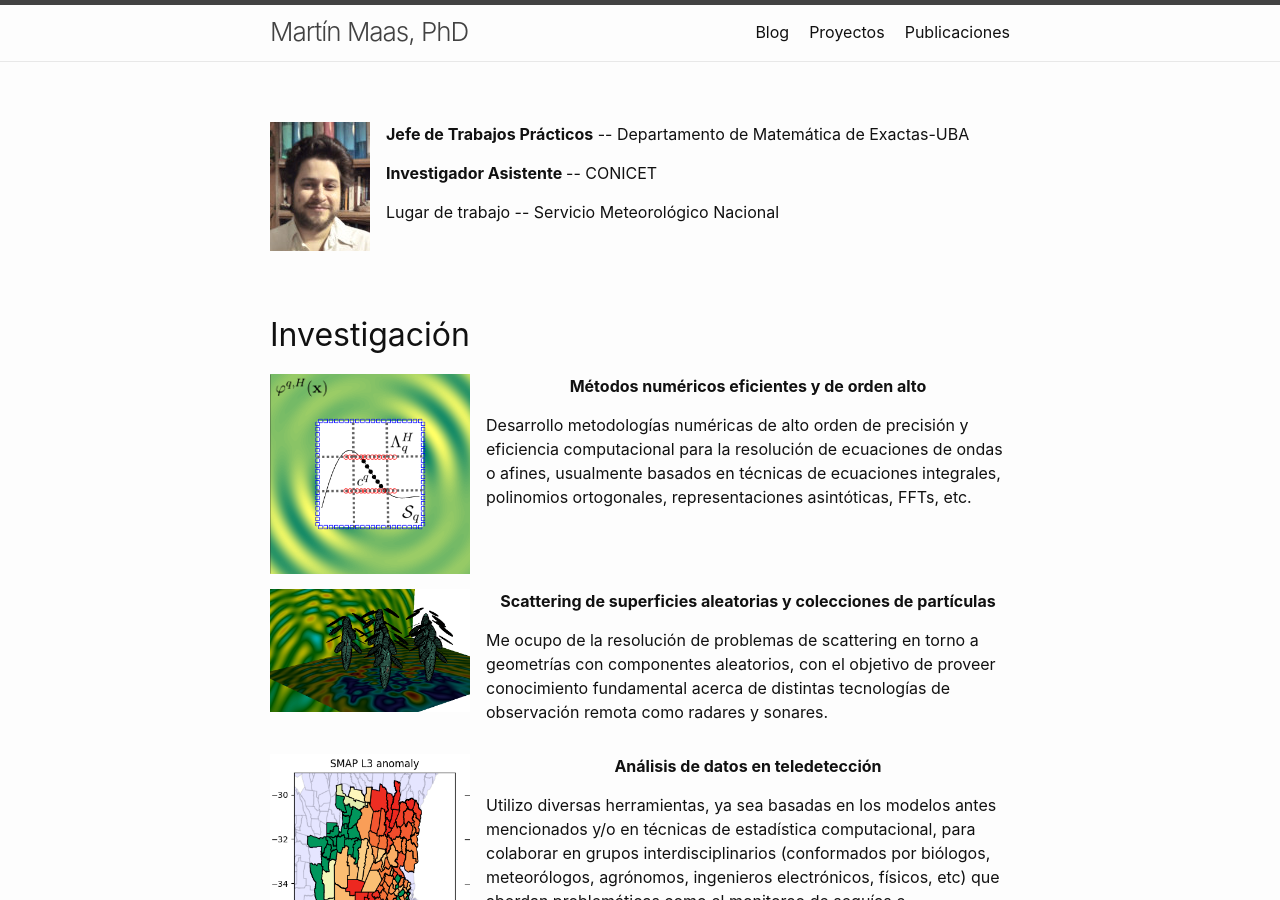
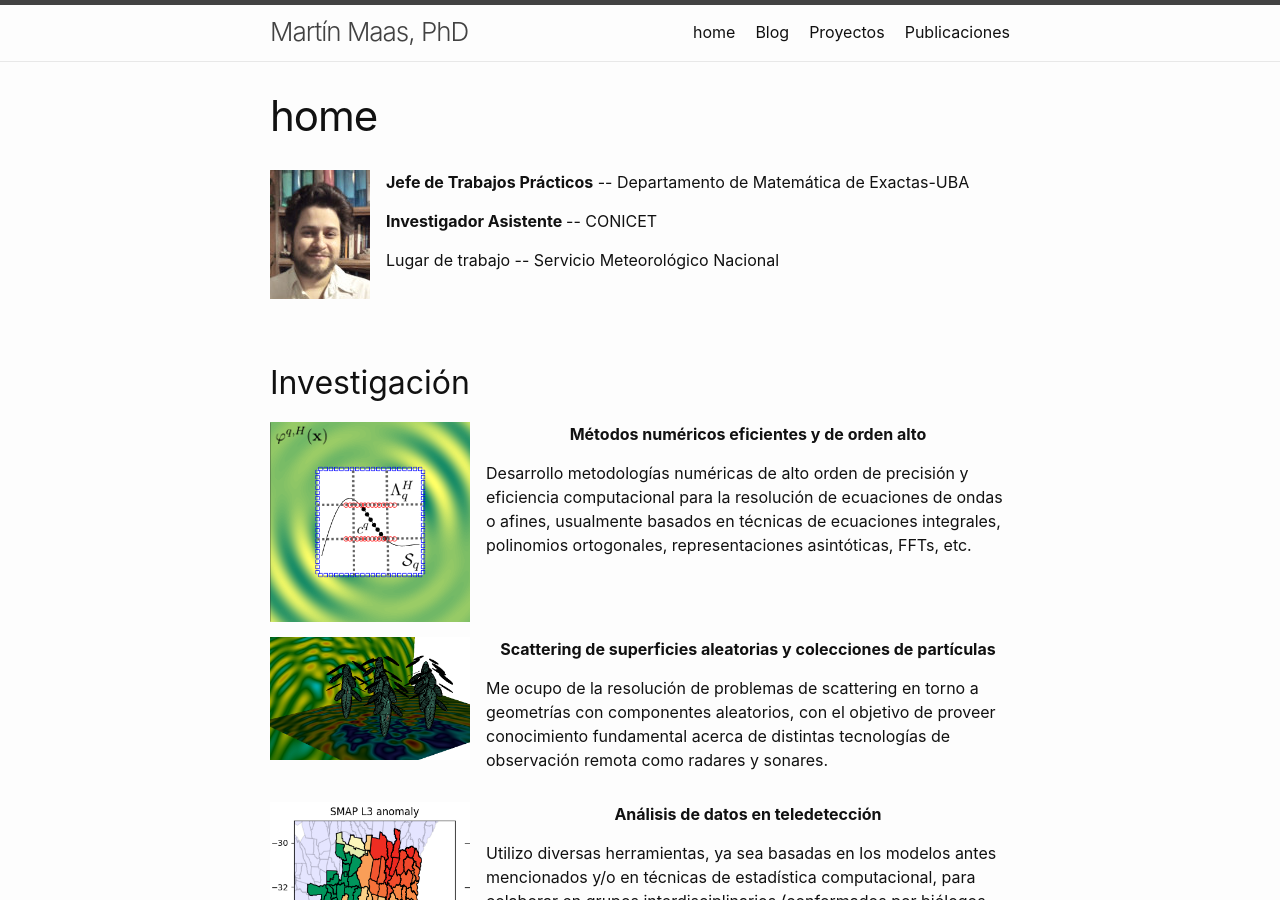
Before and after one commit to mdmaas/mdmaas.github.io, a Jekyll site: the page built from index.md, in a window 1280 px wide and 900 px high. Built offline with Jekyll 4.4.1, drawn with Linux system fonts in a browser that asks for light colours.

Commit message:
add home to menu

```diff
--- a/_config.yml
+++ b/_config.yml
@@ -49,6 +49,7 @@ minima:
 # If you want to link only specific pages in your header, uncomment
 # this and add the path to the pages in order as they should show up
 header_pages:
+- index.md
 - blog.md
 - proyectos.md
 - publicaciones.md
--- a/index.md
+++ b/index.md
@@ -2,6 +2,7 @@
 # Feel free to add content and custom Front Matter to this file.
 # To modify the layout, see https://jekyllrb.com/docs/themes/#overriding-theme-defaults
 
+title: home
 layout: page
 ---
 
```
